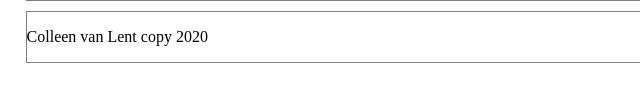
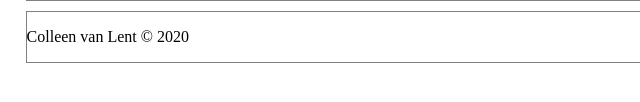
Before and after one commit to xieyuh-03/homework1, a plain HTML site: page family.html in a window 1280 px wide. Shown: the part 492-594 px from the top of the page, 0-640 px from the left. Drawn offline with Linux system fonts and the light colour scheme.

Commit message:
Update family.html

```diff
--- a/family.html
+++ b/family.html
@@ -28,7 +28,7 @@
 </main>
 
 <footer>
-	<p>Colleen van Lent copy 2020</p>
+	<p>Colleen van Lent &copy 2020</p>
 </footer>
 </body>
 </html>
```
